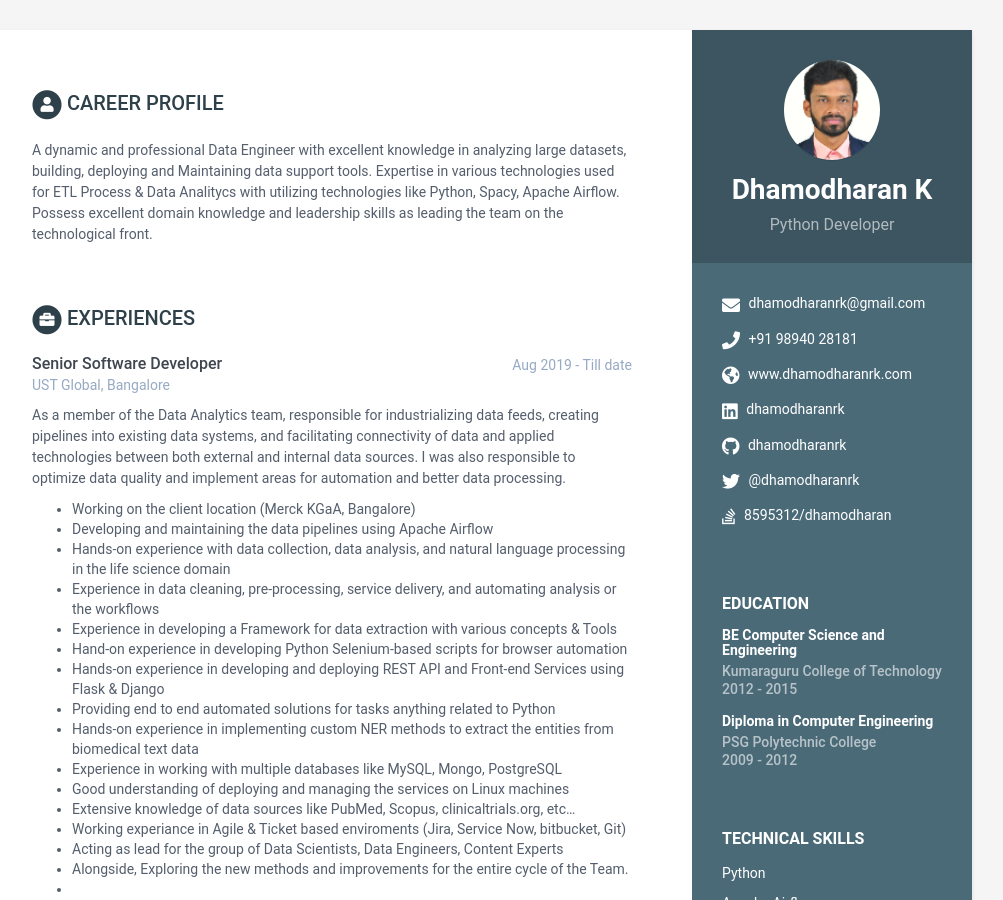
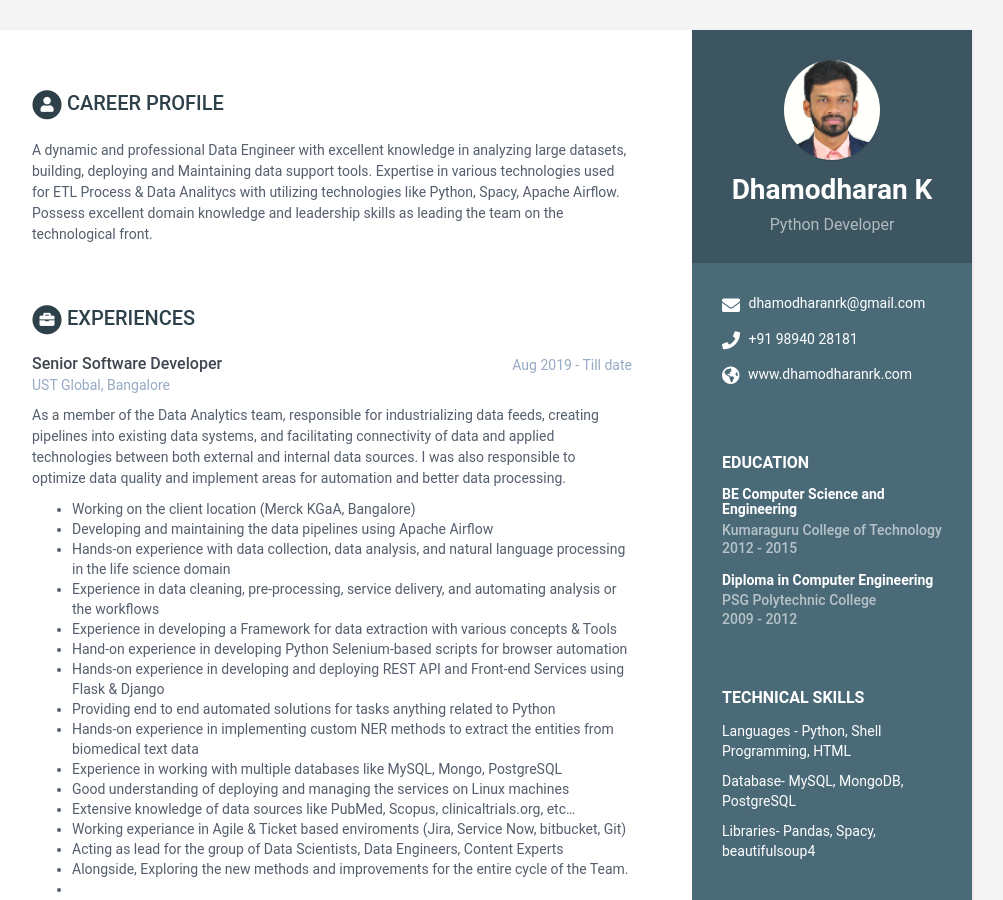
Before and after one commit to dhamodharanrk/online-cv, a Jekyll site: the page built from index.html, in a window 1280 px wide and 900 px high. Shown: the whole window, without its empty margins (168-1171 px from the left). Built offline with Jekyll 4.4.1, drawn with Linux system fonts in a browser that asks for light colours.

Commit message:
Update data.yml

```diff
--- a/_data/data.yml
+++ b/_data/data.yml
@@ -15,12 +15,12 @@ sidebar:
     email: dhamodharanrk@gmail.com
     phone: +91 98940 28181
     website: www.dhamodharanrk.com
-    linkedin: dhamodharanrk
-    github: dhamodharanrk
+    linkedin:
+    github:
     gitlab:
     bitbucket:
-    twitter: '@dhamodharanrk'
-    stack-overflow: 8595312/dhamodharan
+    twitter:
+    stack-overflow:
     codewars:
     goodreads: # Number-Username, e.g. 123456-alandoe
 
@@ -39,10 +39,13 @@ sidebar:
         link: https://sites.google.com/view/way2learnings/home
 
     technicals:
-      - item: Python
+      - item: Languages - Python, Shell Programming, HTML
         link:
 
-      - item: Apache Airflow
+      - item: Database- MySQL, MongoDB, PostgreSQL
+        link:
+
+      - item: Libraries- Pandas, Spacy, beautifulsoup4
         link:
 
 career-profile:
```
